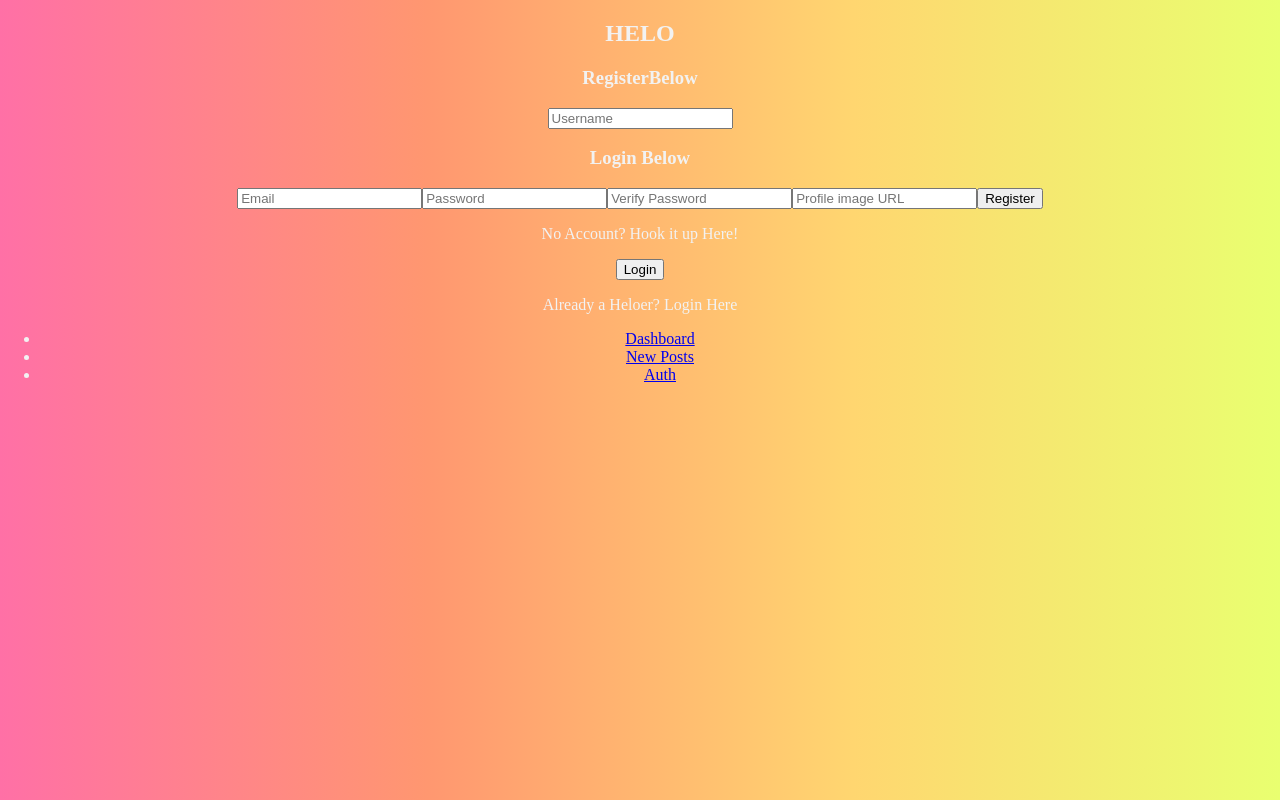
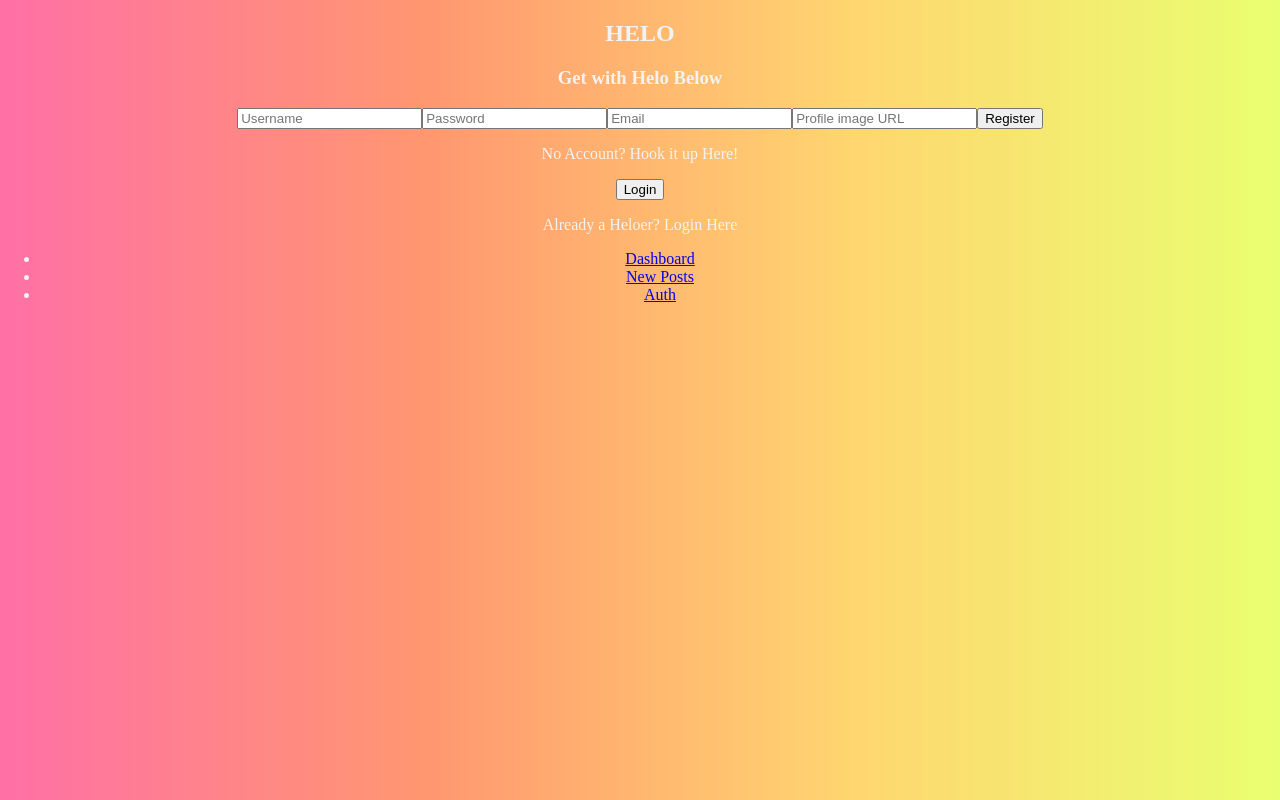
Before and after one commit to jimmurphyiv/helo, a React (Create React App) app: page /#/ in a window 1280 px wide. Built offline with nearby package versions, Linux system fonts and the light colour scheme.

Commit message:
1st auth endpoint working

```diff
--- a/src/Components/Auth.js
+++ b/src/Components/Auth.js
@@ -23,8 +23,8 @@ class Auth extends Component {
         }
     }
 
-    handleInput = (event) => {
-        this.state({[event.target.name]: event.target.value})
+    handleInput = (e) => {
+        this.setState({[e.target.username]: e.target.value})
     }
 
     handleToggle = () => {
@@ -32,17 +32,16 @@ class Auth extends Component {
     }
 
     handleRegister = () => {
-        const {username, email, password, verPassword, profilePic} = this.state;
-            if(password !== '' && password === verPassword){
+        const {username, email, password, profilePic} = this.state;
            axios.post('/auth/register', {username, email, password, profilePic})
             .then(res => {
                 this.props.getUser(res.data)
                 this.props.history.push('/dashboard');
             })
             .catch(err => console.log(err));
-            }else {
-                alert('Passwords not Congruent');
-            }
+
+
+
 
     }
 
@@ -65,40 +64,34 @@ class Auth extends Component {
 
             <section className='auth-info'>
             <h1>HELO</h1>
-                    {this.state.registerView}
 
-                         <h3>RegisterBelow</h3>
+                <h3>Get with Helo Below</h3>
                     <input
                         value={this.state.username}
                         name='username'
                         placeholder='Username'
                         onChange={(e) => this.handleInput(e)}/>
 
-                <h3>Login Below</h3>
-                    <input
-                        value={this.state.email}
-                        name='email'
-                        placeholder='Email'
-                        onChange={(e) => this.handleInput(e)}/>
                     <input
                         type='password'
                         value={this.state.password}
                         name='password'
                         placeholder='Password'
                         onChange={(e) => this.handleInput(e)}/>
-                    {this.state.registerView}
 
                     <input
-                            type='password'
-                            value={this.state.verPassword}
-                            name='verPassword'
-                            placeholder='Verify Password'
+                        value={this.state.email}
+                        name='email'
+                        placeholder='Email'
                         onChange={(e) => this.handleInput(e)}/>
+
                     <input
                         value={this.state.picture}
                         name='pic'
                         placeholder='Profile image URL'
                         onChange={(e) => this.handleInput(e)}/>
+
+
 
                 <button onClick={this.handleRegister}>Register</button>
                 <p>No Account? <span onClick={this.handleToggle}>Hook it up Here!</span></p>
```
Also changed, not shown: 2 other files (tests, documents, lock files or other folders). Lines whose indentation alone changed are shown as unchanged.
